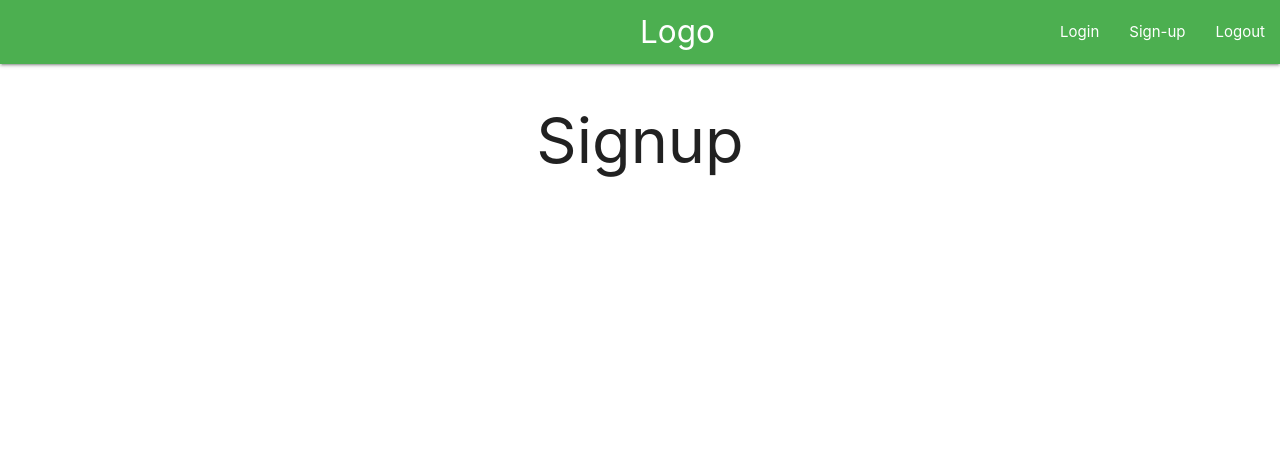
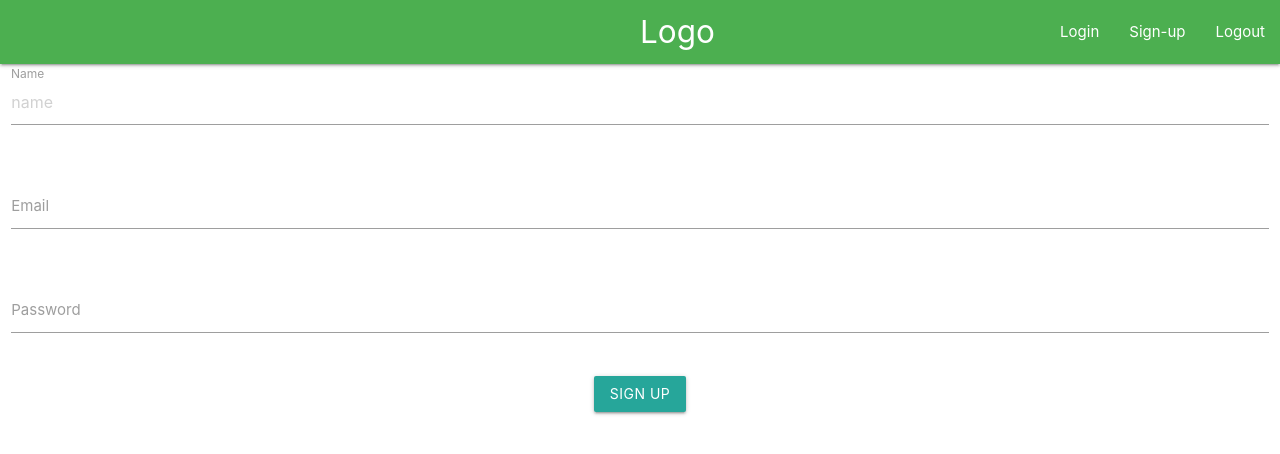
Before and after one commit to RupeshRavindraDharme/chat_application, a React (Create React App) app in the folder client/: page /signup in a window 1280 px wide. Shown: the top 454 px of the page. Built offline with nearby package versions, Linux system fonts and the light colour scheme.

Commit message:
detailing signup page

```diff
--- a/client/src/components/auth/Signup.js
+++ b/client/src/components/auth/Signup.js
@@ -2,8 +2,35 @@ import React from "react";
 
 const Signup = () => {
   return (
-    <div>
-      <h1>Signup</h1>
+    <div className="row">
+      <form className="col s12">
+        <div className="row">
+          <div className="input-field col s12">
+            <input
+              placeholder="name"
+              id="name"
+              type="text"
+              className="validate"
+            />
+            <label htmlFor="name">Name</label>
+          </div>
+        </div>
+
+        <div className="row">
+          <div className="input-field col s12">
+            <input id="email" type="email" className="validate" />
+            <label htmlFor="email">Email</label>
+          </div>
+        </div>
+
+        <div className="row">
+          <div className="input-field col s12">
+            <input id="password" type="password" className="validate" />
+            <label htmlFor="password">Password</label>
+          </div>
+        </div>
+        <button className="btn">Sign up</button>
+      </form>
     </div>
   );
 };
```
